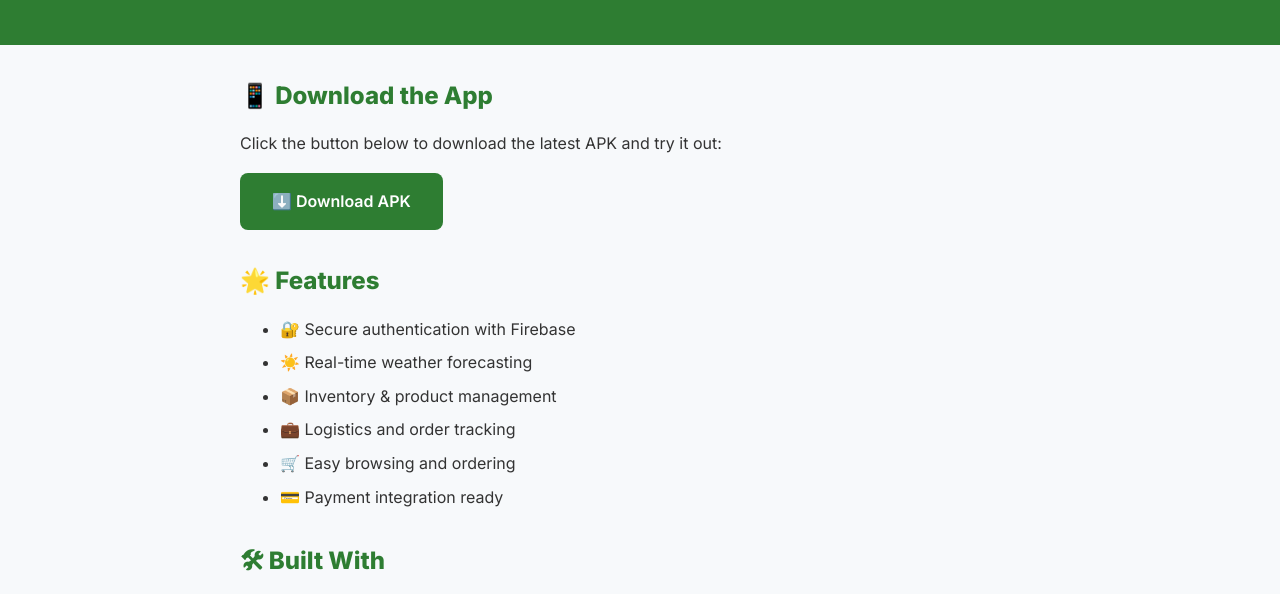
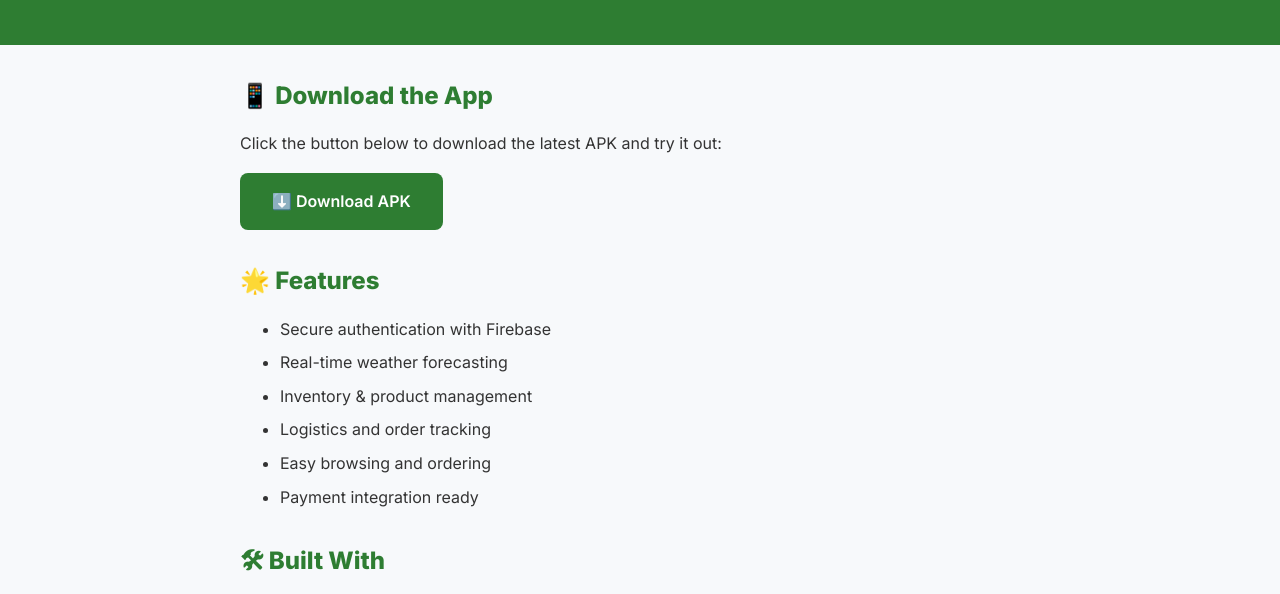
Before and after one commit to Gnashal/AgriKita-frontend, a plain HTML site: page docs/index.html in a window 1280 px wide. Shown: the part 141-735 px from the top of the page. Drawn offline with Linux system fonts and the light colour scheme.

Commit message:
chore: slight html changes

```diff
--- a/docs/index.html
+++ b/docs/index.html
@@ -86,12 +86,12 @@
       <section>
         <h2>🌟 Features</h2>
         <ul class="features">
-          <li>🔐 Secure authentication with Firebase</li>
-          <li>☀️ Real-time weather forecasting</li>
-          <li>📦 Inventory & product management</li>
-          <li>💼 Logistics and order tracking</li>
-          <li>🛒 Easy browsing and ordering</li>
-          <li>💳 Payment integration ready</li>
+          <li>Secure authentication with Firebase</li>
+          <li>Real-time weather forecasting</li>
+          <li>Inventory & product management</li>
+          <li>Logistics and order tracking</li>
+          <li>Easy browsing and ordering</li>
+          <li>Payment integration ready</li>
         </ul>
       </section>
 
```
